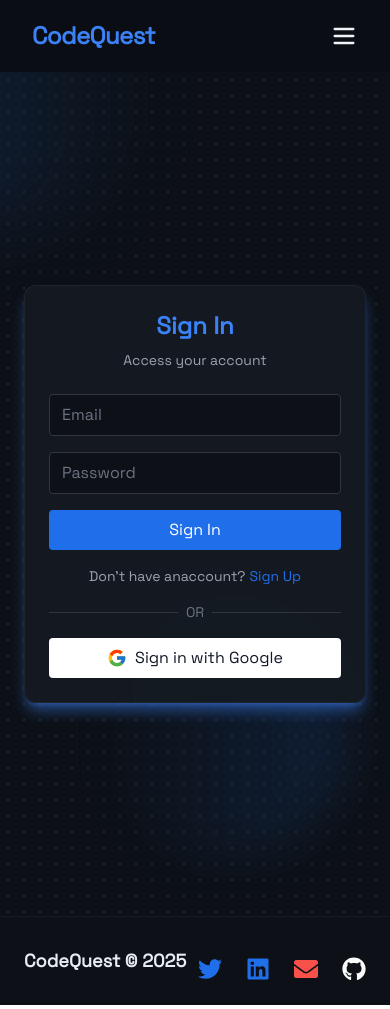
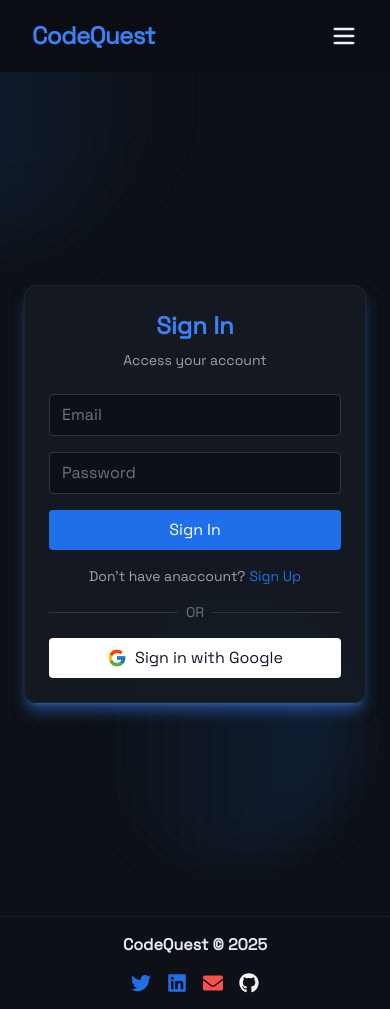
Before and after one commit to SATYAM-PRATIBHAN/CodeQuest, a Next.js app: page /signin in a window 390 px wide. Built offline with nearby package versions, Linux system fonts and the light colour scheme; no server answers.

Commit message:
Updated footer

```diff
--- a/components/main/footer.tsx
+++ b/components/main/footer.tsx
@@ -3,29 +3,31 @@ import { FaTwitter, FaLinkedin, FaEnvelope, FaGithub } from "react-icons/fa";
 
 export default function Footer() {
   return (
-    <footer className="bg-[#0D1117] text-[#E6EDF3] py-6 border-t border-[#161B22]">
-      <div className="container mx-auto flex md:flex-row items-center justify-between text-center space-y-4 md:space-y-0 px-6">
+    <footer className="bg-[#0D1117] text-[#E6EDF3] py-4 sm:py-6 border-t border-[#161B22]">
+  <div className="container mx-auto flex flex-col md:flex-row items-center justify-between text-center space-y-4 md:space-y-0 px-4 sm:px-6 md:px-6">
     {/* Brand Text */}
-        <p className="text-lg font-semibold">CodeQuest &copy; {new Date().getFullYear()}</p>
+    <p className="text-base sm:text-lg font-semibold">
+      CodeQuest © {new Date().getFullYear()}
+    </p>
 
     {/* Tagline */}
-        <p className="hidden md:block text-[#8B949E] text-sm md:text-base">
+    <p className="hidden md:block text-[#8B949E] text-xs sm:text-sm md:text-base">
       If you found this helpful, please consider following me on my socials.
     </p>
 
     {/* Social Icons */}
-        <div className="flex gap-6">
+    <div className="flex gap-4 sm:gap-6">
       <Link href="https://x.com/s_pratibhan" target="_blank" rel="noopener noreferrer">
-            <FaTwitter className="text-[#1F6FEB] text-2xl hover:text-opacity-80 transition" />
+        <FaTwitter className="text-[#1F6FEB] text-xl sm:text-2xl hover:text-opacity-80 transition" />
       </Link>
       <Link href="https://www.linkedin.com/in/satyampratibhan/" target="_blank" rel="noopener noreferrer">
-            <FaLinkedin className="text-[#1F6FEB] text-2xl hover:text-opacity-80 transition" />
+        <FaLinkedin className="text-[#1F6FEB] text-xl sm:text-2xl hover:text-opacity-80 transition" />
       </Link>
       <Link href="mailto:satyampratibhan@gmail.com">
-            <FaEnvelope className="text-[#F85149] text-2xl hover:text-opacity-80 transition" />
+        <FaEnvelope className="text-[#F85149] text-xl sm:text-2xl hover:text-opacity-80 transition" />
       </Link>
       <Link href="https://github.com/SATYAM-PRATIBHAN">
-            <FaGithub className="text-[#f9fafa] text-2xl hover:text-opacity-80 transition" />
+        <FaGithub className="text-[#f9fafa] text-xl sm:text-2xl hover:text-opacity-80 transition" />
       </Link>
     </div>
   </div>
```
Lines whose indentation alone changed are shown as unchanged.
